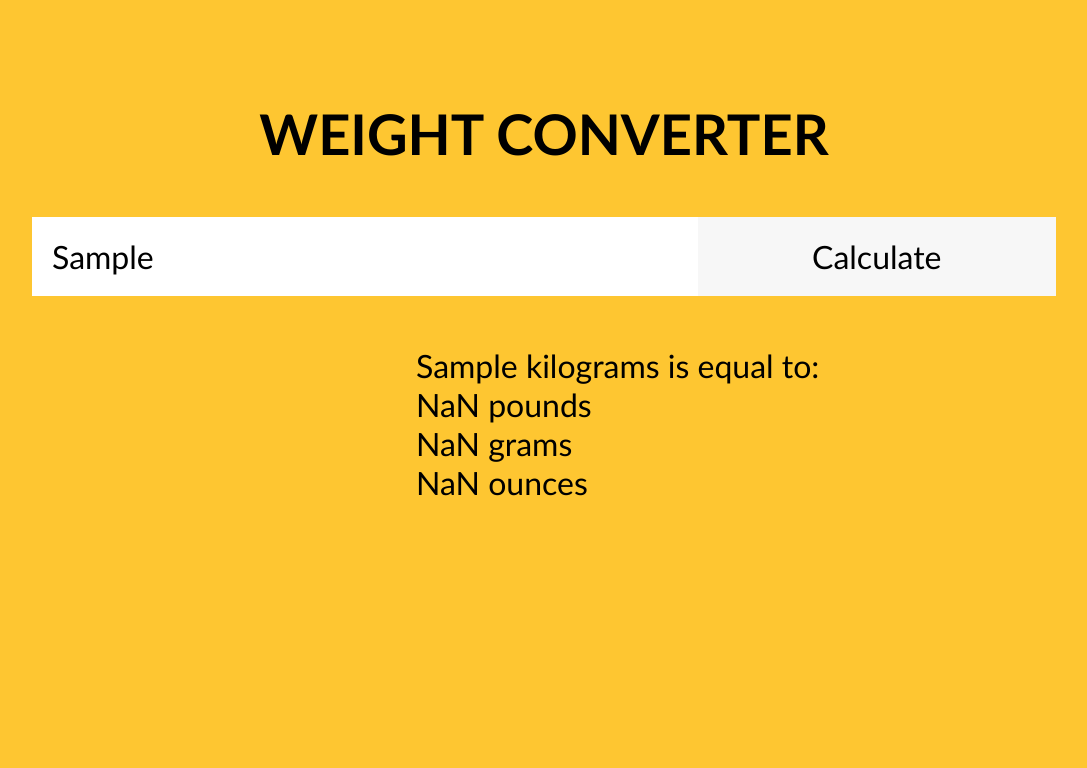
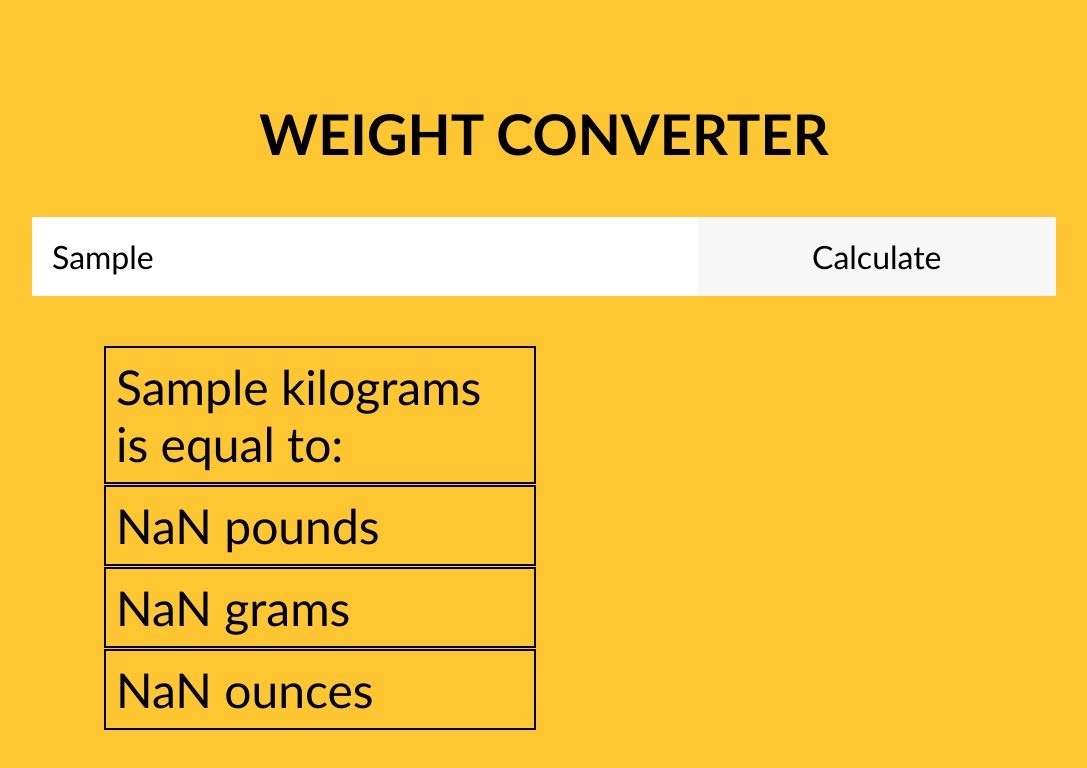
Before and after one commit to Modestasd848/JS-ClassWork-material, a plain HTML site: page Task 1/Index.html in a window 1280 px wide. Both pictures are taken after typing "Sample" into the empty fields and a click on the input "Calculate". Shown: the whole page, without its empty margins (96-1183 px from the left). Drawn offline with Linux system fonts and the light colour scheme.

Commit message:
1 task css savybės

```diff
--- a/Task 1/style.css
+++ b/Task 1/style.css
@@ -9,8 +9,15 @@
 
 /* Pridėta CSS klasė output elementui su sukurtais P tagais */
 #output {
-  padding-left: 40%;
-  font-size: 2rem;
+  padding-left: 200px;
+  font-size: 3rem;
+}
+
+p {
+  border: 2px solid black;
+  width: 40%;
+  padding: 10px;
+  margin-bottom: 1px;
 }
 
 /* Mobile first */
```
